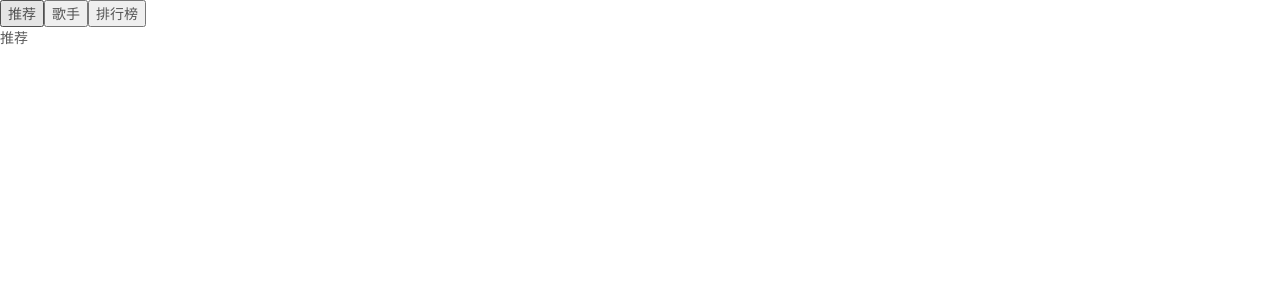
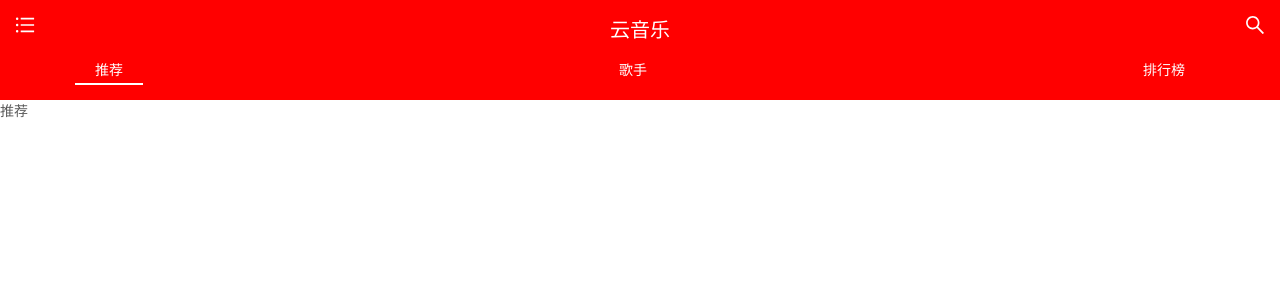
Before and after one commit to Rookie-FE/NetEasy-Cloud-Music, a React (Create React App) app: page /#/recommend in a window 1280 px wide. Shown: the top 300 px of the page. Built offline with nearby package versions, Linux system fonts and the light colour scheme.

Commit message:
create Nav

```diff
--- a/config-overrides.js
+++ b/config-overrides.js
@@ -10,6 +10,6 @@ module.exports = override(
     }),
     addLessLoader({
         javascriptEnabled: true,
-        modifyVars: { '@primary-color': '#AEAEAE' },
+        modifyVars: { '@primary-color': '#008c8c' },
     }),
 );
--- a/package.json
+++ b/package.json
@@ -3,11 +3,13 @@
     "version": "0.1.0",
     "private": true,
     "dependencies": {
+        "@ant-design/icons": "^4.0.5",
         "@testing-library/jest-dom": "^4.2.4",
         "@testing-library/react": "^9.3.2",
         "@testing-library/user-event": "^7.1.2",
         "antd": "^4.1.0",
         "antd-dayjs-webpack-plugin": "^1.0.0",
+        "axios": "^0.19.2",
         "babel-plugin-import": "^1.13.0",
         "customize-cra": "^0.9.1",
         "less": "^3.11.1",
--- a/src/component/Error.js
+++ b/src/component/Error.js
@@ -2,7 +2,7 @@ import React,{useState,useEffect} from 'react';
 import {Button} from 'antd';
 
 export default function Error(props) {
-    const [times,setTimes] = useState(()=>(3));
+    const [times,setTimes] = useState(3);
 
     useEffect(()=>{
         const $timer = setInterval(() => {
@@ -15,7 +15,7 @@ export default function Error(props) {
         return ()=>{
             clearInterval($timer)
         }
-    },[])
+    },[times,props.history])
 
     return (
         <div>
--- a/src/pages/Nav.js
+++ b/src/pages/Nav.js
@@ -1,34 +1,53 @@
-import React from 'react';
+import React, { useState, useEffect } from 'react';
 import { withRouter } from 'react-router-dom';
+import { UnorderedListOutlined, SearchOutlined } from '@ant-design/icons';
+import './Nav.less';
+
+function ChooseList({ history }) {
+    const [isSelect, setSelect] = useState(1);
+    return (
+        <div className="content">
+            <div
+                style={{ borderBottom: isSelect === 1 ? '2px solid white' : null }}
+                onClick={() => {
+                    history.push('/recommend');
+                    setSelect(1);
+                }}
+            >
+                推荐
+            </div>
+            <div
+                style={{ borderBottom: isSelect === 2 ? '2px solid white' : null }}
+                onClick={() => {
+                    history.push('/singer');
+                    setSelect(2);
+                }}
+            >
+                歌手
+            </div>
+            <div
+                style={{ borderBottom: isSelect === 3 ? '2px solid white' : null }}
+                onClick={() => {
+                    history.push('/ranking');
+                    setSelect(3);
+                }}
+            >
+                排行榜
+            </div>
+        </div>
+    );
+}
 
 function TopNav(props) {
     return (
-        <>
-            <button
-                type="button"
-                onClick={() => {
-                    props.history.push('/recommend');
-                }}
-            >
-                推荐
-            </button>
-            <button
-                type="button"
-                onClick={() => {
-                    props.history.push('/singer');
-                }}
-            >
-                歌手
-            </button>
-            <button
-                type="button"
-                onClick={() => {
-                    props.history.push('/ranking');
-                }}
-            >
-                排行榜
-            </button>
-        </>
+        <div className="container">
+            <div className="header">
+                <UnorderedListOutlined />
+                <span>云音乐</span>
+                <SearchOutlined />
+            </div>
+            <ChooseList history={props.history} />
+        </div>
     );
 }
 export default withRouter(TopNav);
--- /dev/null
+++ b/src/pages/Nav.less
@@ -0,0 +1,23 @@
+.container {
+    display: flex;
+    flex-direction: column;
+    background-color: red;
+    justify-content: space-between;
+    height: 100px;
+    padding: 15px;
+    .header {
+        display: flex;
+        justify-content: space-between;
+        color: white;
+        font-size: 20px;
+    }
+    .content {
+        display: flex;
+        padding: 0 60px;
+        justify-content: space-between;
+        color: white;
+        div {
+            padding: 3px 20px;
+        }
+    }
+}
```
Also changed, not shown: src/api/index.js (added, +35 -0 lines), src/api/request.js (added, +17 -0 lines), 1 other file (tests, documents, lock files or other folders).
